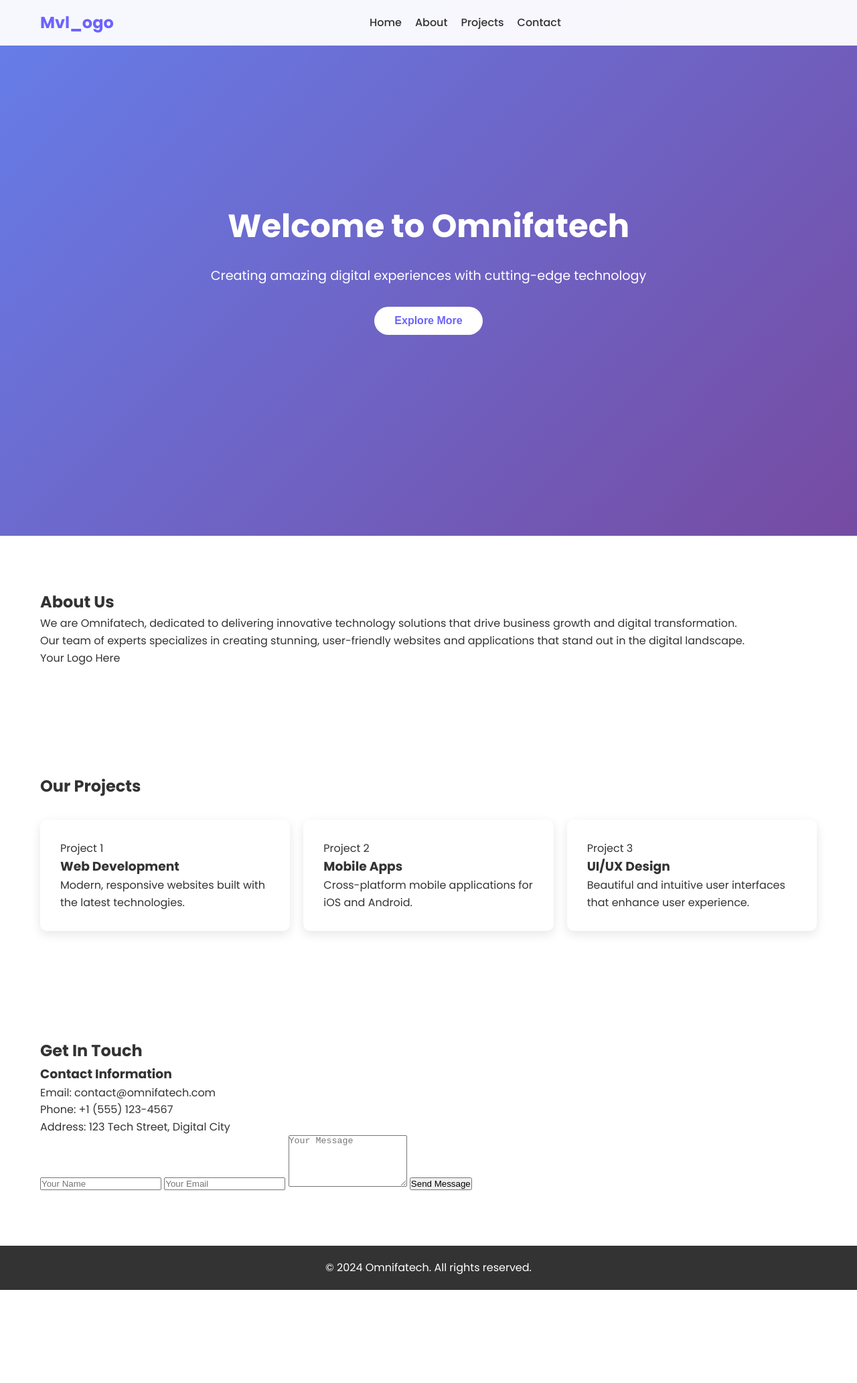
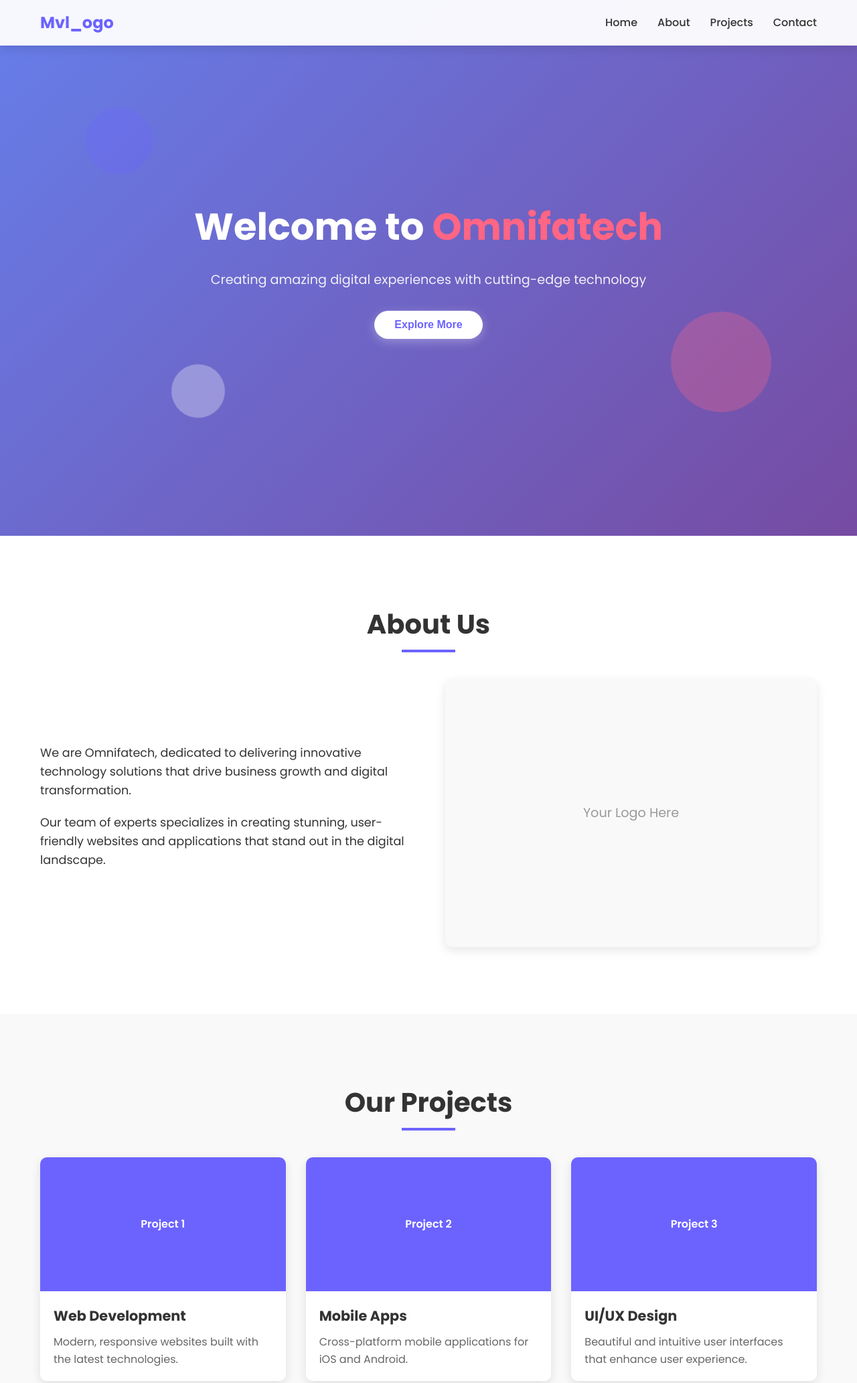
Before and after one commit to omnifaitech-wq/Omnifai-fzco, a plain HTML site: page index.html in a window 1280 px wide. Shown: the top 2065 px of the page at 67% size. Before the commit the page ends 1926 px from the top, so only its background shows below. Drawn offline with Linux system fonts and the light colour scheme.

Commit message:
fix style

```diff
--- a/Style.css
+++ b/Style.css
@@ -1,3 +1,4 @@
+/* Reset and Base Styles */
 * {
     margin: 0;
     padding: 0;
@@ -7,32 +8,51 @@
 :root {
     --primary-color: #6c63ff;
     --secondary-color: #4a44c9;
+    --accent-color: #ff6584;
     --text-color: #333;
+    --light-bg: #f9f9f9;
     --white: #ffffff;
+    --shadow: 0 5px 15px rgba(0, 0, 0, 0.1);
+    --transition: all 0.3s ease;
+}
+
+html {
+    scroll-behavior: smooth;
 }
 
 body {
     font-family: 'Poppins', sans-serif;
     line-height: 1.6;
     color: var(--text-color);
+    overflow-x: hidden;
 }
 
+.container {
+    max-width: 1200px;
+    margin: 0 auto;
+    padding: 0 20px;
+}
+
+/* Navigation */
 .navbar {
     position: fixed;
     top: 0;
     width: 100%;
     background: rgba(255, 255, 255, 0.95);
+    backdrop-filter: blur(10px);
+    z-index: 1000;
     padding: 15px 0;
-    z-index: 1000;
+    transition: var(--transition);
+    box-shadow: var(--shadow);
 }
 
 .nav-container {
+    display: flex;
+    justify-content: space-between;
+    align-items: center;
     max-width: 1200px;
     margin: 0 auto;
     padding: 0 20px;
-    display: flex;
-    justify-content: space-between;
-    align-items: center;
 }
 
 .nav-logo a {
@@ -44,57 +64,77 @@ body {
 
 .nav-menu {
     display: flex;
-    gap: 20px;
+    gap: 30px;
 }
 
-.nav-menu a {
+.nav-link {
     text-decoration: none;
     color: var(--text-color);
     font-weight: 500;
-    transition: color 0.3s ease;
+    transition: var(--transition);
+    position: relative;
 }
 
-.nav-menu a:hover {
+.nav-link:hover {
     color: var(--primary-color);
 }
 
+.nav-link::after {
+    content: '';
+    position: absolute;
+    bottom: -5px;
+    left: 0;
+    width: 0;
+    height: 2px;
+    background: var(--primary-color);
+    transition: var(--transition);
+}
+
+.nav-link:hover::after {
+    width: 100%;
+}
+
+.hamburger {
+    display: none;
+    flex-direction: column;
+    cursor: pointer;
+}
+
+.bar {
+    width: 25px;
+    height: 3px;
+    background: var(--text-color);
+    margin: 3px 0;
+    transition: var(--transition);
+}
+
+/* Hero Section */
 .hero {
     height: 100vh;
     display: flex;
     align-items: center;
     justify-content: center;
+    position: relative;
     background: linear-gradient(135deg, #667eea 0%, #764ba2 100%);
-    color: white;
+    overflow: hidden;
+}
+
+.hero-content {
     text-align: center;
+    z-index: 2;
+    max-width: 800px;
+    padding: 0 20px;
 }
 
 .hero-title {
-    font-size: 3rem;
+    font-size: 3.5rem;
     margin-bottom: 20px;
-    animation: fadeInUp 1s ease;
+    font-weight: 700;
+    color: white;
 }
 
-.hero-subtitle {
-    font-size: 1.2rem;
-    margin-bottom: 30px;
-    animation: fadeInUp 1s ease 0.2s both;
-}
-
-.cta-button {
-    padding: 12px 30px;
-    background: var(--white);
-    color: var(--primary-color);
-    border: none;
-    border-radius: 25px;
-    font-size: 1rem;
-    font-weight: 600;
-    cursor: pointer;
-    transition: transform 0.3s ease;
-    animation: fadeInUp 1s ease 0.4s both;
-}
-
-.cta-button:hover {
-    transform: translateY(-3px);
+.animate-text {
+    animation: fadeInUp 1s ease;
 }
 
 @keyframes fadeInUp {
@@ -108,48 +148,283 @@ body {
     }
 }
 
-section {
-    padding: 80px 0;
+.highlight {
+    color: var(--accent-color);
 }
 
-.container {
-    max-width: 1200px;
-    margin: 0 auto;
-    padding: 0 20px;
+.hero-subtitle {
+    font-size: 1.2rem;
+    margin-bottom: 30px;
+    color: rgba(255, 255, 255, 0.9);
+}
+
+.cta-button {
+    padding: 12px 30px;
+    background: var(--white);
+    color: var(--primary-color);
+    border: none;
+    border-radius: 50px;
+    font-size: 1rem;
+    font-weight: 600;
+    cursor: pointer;
+    transition: var(--transition);
+    box-shadow: 0 4px 15px rgba(255, 255, 255, 0.3);
+}
+
+.cta-button:hover {
+    transform: translateY(-3px);
+    box-shadow: 0 6px 20px rgba(255, 255, 255, 0.4);
+}
+
+/* Floating Animation */
+.hero-animation {
+    position: absolute;
+    top: 0;
+    left: 0;
+    width: 100%;
+    height: 100%;
+    pointer-events: none;
+}
+
+.floating-shape {
+    position: absolute;
+    border-radius: 50%;
+    opacity: 0.3;
+    animation: float 6s ease-in-out infinite;
+}
+
+.shape-1 {
+    width: 100px;
+    height: 100px;
+    background: var(--primary-color);
+    top: 20%;
+    left: 10%;
+    animation-delay: 0s;
+}
+
+.shape-2 {
+    width: 150px;
+    height: 150px;
+    background: var(--accent-color);
+    top: 60%;
+    right: 10%;
+    animation-delay: 2s;
+}
+
+.shape-3 {
+    width: 80px;
+    height: 80px;
+    background: var(--white);
+    bottom: 20%;
+    left: 20%;
+    animation-delay: 4s;
+}
+
+@keyframes float {
+    0%, 100% { transform: translateY(0) rotate(0deg); }
+    50% { transform: translateY(-20px) rotate(10deg); }
+}
+
+/* Sections */
+section {
+    padding: 100px 0;
+}
+
+.section-title {
+    text-align: center;
+    font-size: 2.5rem;
+    margin-bottom: 50px;
+    position: relative;
+}
+
+.section-title::after {
+    content: '';
+    position: absolute;
+    bottom: -10px;
+    left: 50%;
+    transform: translateX(-50%);
+    width: 80px;
+    height: 4px;
+    background: var(--primary-color);
+}
+
+/* About Section */
+.about {
+    background: var(--white);
+}
+
+.about-content {
+    display: grid;
+    grid-template-columns: 1fr 1fr;
+    gap: 50px;
+    align-items: center;
+}
+
+.about-text p {
+    margin-bottom: 20px;
+    font-size: 1.1rem;
+}
+
+.image-placeholder {
+    width: 100%;
+    height: 400px;
+    background: var(--light-bg);
+    border-radius: 10px;
+    display: flex;
+    align-items: center;
+    justify-content: center;
+    font-size: 1.2rem;
+    color: #999;
+    box-shadow: var(--shadow);
+}
+
+/* Projects Section */
+.projects {
+    background: var(--light-bg);
 }
 
 .projects-grid {
     display: grid;
-    grid-template-columns: repeat(auto-fit, minmax(250px, 1fr));
-    gap: 20px;
-    margin-top: 30px;
+    grid-template-columns: repeat(auto-fit, minmax(300px, 1fr));
+    gap: 30px;
 }
 
 .project-card {
     background: var(--white);
-    padding: 30px;
     border-radius: 10px;
-    box-shadow: 0 5px 15px rgba(0,0,0,0.1);
-    transition: transform 0.3s ease;
+    overflow: hidden;
+    box-shadow: var(--shadow);
+    transition: var(--transition);
+    opacity: 0;
+    transform: translateY(30px);
+}
+
+.project-card.visible {
+    opacity: 1;
+    transform: translateY(0);
 }
 
 .project-card:hover {
-    transform: translateY(-5px);
+    transform: translateY(-10px);
+    box-shadow: 0 15px 30px rgba(0, 0, 0, 0.15);
 }
 
-footer {
+.project-image {
+    height: 200px;
+    background: var(--primary-color);
+    display: flex;
+    align-items: center;
+    justify-content: center;
+    color: white;
+    font-weight: 600;
+}
+
+.project-card h3 {
+    padding: 20px 20px 10px;
+    font-size: 1.3rem;
+}
+
+.project-card p {
+    padding: 0 20px 20px;
+    color: #666;
+}
+
+/* Contact Section */
+.contact-content {
+    display: grid;
+    grid-template-columns: 1fr 1fr;
+    gap: 50px;
+}
+
+.contact-info h3 {
+    margin-bottom: 20px;
+    font-size: 1.5rem;
+}
+
+.contact-info p {
+    margin-bottom: 10px;
+}
+
+.contact-form {
+    display: flex;
+    flex-direction: column;
+    gap: 20px;
+}
+
+.contact-form input,
+.contact-form textarea {
+    padding: 15px;
+    border: 1px solid #ddd;
+    border-radius: 5px;
+    font-family: 'Poppins', sans-serif;
+    transition: var(--transition);
+}
+
+.contact-form input:focus,
+.contact-form textarea:focus {
+    outline: none;
+    border-color: var(--primary-color);
+    box-shadow: 0 0 0 2px rgba(108, 99, 255, 0.2);
+}
+
+.contact-form button {
+    padding: 15px;
+    background: var(--primary-color);
+    color: white;
+    border: none;
+    border-radius: 5px;
+    font-size: 1rem;
+    font-weight: 600;
+    cursor: pointer;
+    transition: var(--transition);
+}
+
+.contact-form button:hover {
+    background: var(--secondary-color);
+}
+
+/* Footer */
+.footer {
     background: #333;
     color: white;
     text-align: center;
-    padding: 20px 0;
+    padding: 30px 0;
 }
 
+/* Responsive Design */
 @media (max-width: 768px) {
+    .hamburger {
+        display: flex;
+    }
+
     .nav-menu {
-        display: none;
+        position: fixed;
+        top: 70px;
+        right: -100%;
+        flex-direction: column;
+        background: white;
+        width: 80%;
+        text-align: center;
+        transition: var(--transition);
+        box-shadow: var(--shadow);
+        padding: 20px;
+        border-radius: 10px;
+    }
+
+    .nav-menu.active {
+        right: 10%;
     }
 
     .hero-title {
-        font-size: 2rem;
+        font-size: 2.5rem;
+    }
+
+    .about-content,
+    .contact-content {
+        grid-template-columns: 1fr;
+    }
+
+    .floating-shape {
+        display: none;
     }
 }
```
